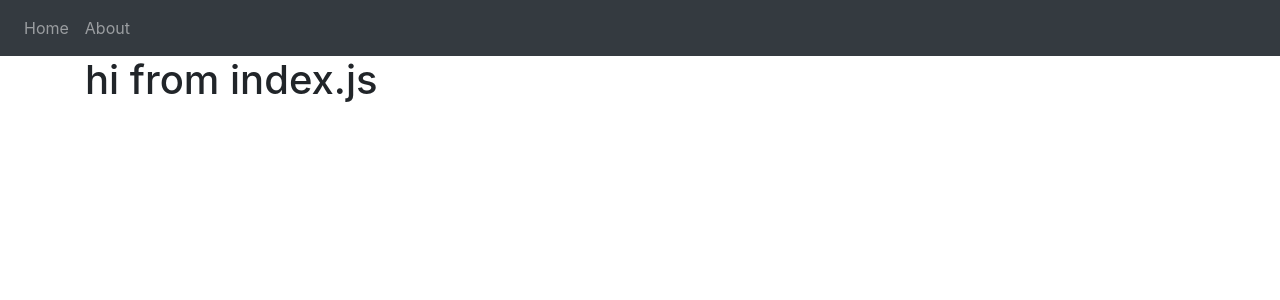
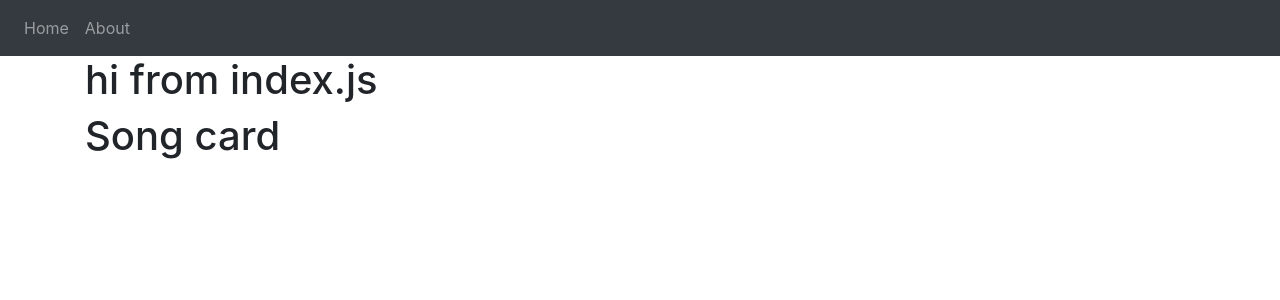
Before and after one commit to piercemorris/BJSSOfficeJukebox, a Next.js app in the folder bjssjukebox/: page / in a window 1280 px wide. Shown: the top 300 px of the page. Built offline with nearby package versions, Linux system fonts and the light colour scheme.

Commit message:
add base songcard component

```diff
--- /dev/null
+++ b/bjssjukebox/components/Songcard.jsx
@@ -0,0 +1,14 @@
+import React, { Component } from "react";
+
+class Songcard extends Component {
+  state = {};
+  render() {
+    return (
+      <div>
+        <h1>Song card</h1>
+      </div>
+    );
+  }
+}
+
+export default Songcard;
--- a/bjssjukebox/package.json
+++ b/bjssjukebox/package.json
@@ -1,5 +1,5 @@
 {
-  "name": "bjssJukeboxBackend",
+  "name": "bjssjukebox",
   "version": "1.0.0",
   "description": "A online jukebox app for BJSS which allows multiple users to queue up songs",
   "main": "index.js",
--- a/bjssjukebox/pages/index.js
+++ b/bjssjukebox/pages/index.js
@@ -1,10 +1,12 @@
 import React from "react";
 import Layout from "../components/Layout";
+import Songcard from "../components/Songcard";
 
 export default () => (
   <Layout>
     <div>
       <h1>hi from index.js</h1>
+      <Songcard />
     </div>
   </Layout>
 );
```
